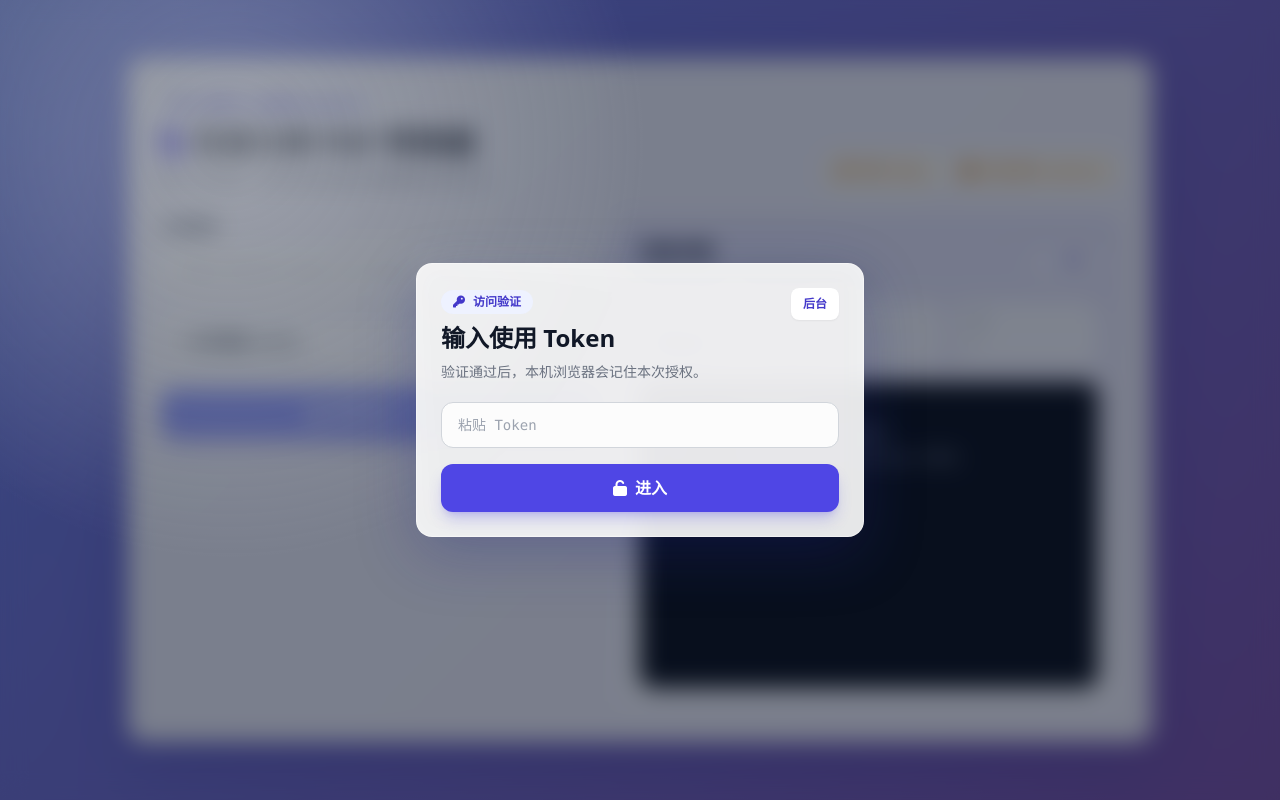
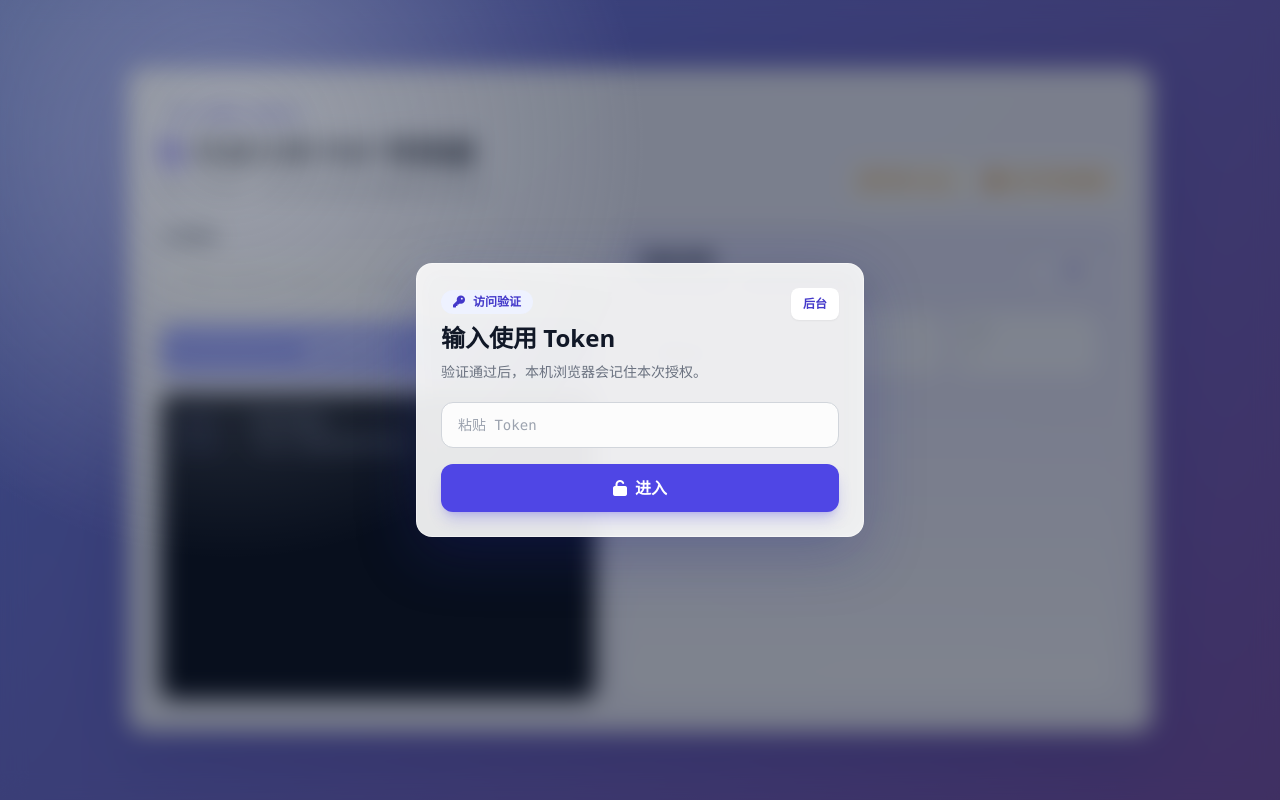
Before and after one commit to F25731/wenku, a Flask app: page / in a window 1280 px wide. Run offline with Flask 3, Linux system fonts and the light colour scheme; some libraries are stand-ins or nearby versions.

Commit message:
Simplify converter front page

```diff
--- a/templates/index.html
+++ b/templates/index.html
@@ -17,10 +17,10 @@
         *, *::before, *::after {
             box-sizing: border-box;
         }
-        main, header, section, form, aside, details, input, textarea, button {
+        main, header, section, form, aside, input, button {
             min-width: 0;
         }
-        input, textarea, button {
+        input, button {
             max-width: 100%;
         }
         .glass-card {
@@ -107,7 +107,7 @@
             <div>
                 <div class="mb-2 inline-flex items-center rounded-full bg-indigo-50 px-3 py-1 text-xs font-semibold text-indigo-700">
                     <i class="fas fa-shield-alt mr-2"></i>
-                    本地转换 · 自动读取 cookie.txt
+                    文档整理 · 授权访问
                 </div>
                 <h1 class="text-3xl font-bold text-gray-900">
                     <i class="fas fa-file-pdf text-indigo-600 mr-2"></i>百度文库 PDF 转换器
@@ -119,9 +119,9 @@
                     <i class="fas fa-key mr-2"></i>
                     等待 Token
                 </div>
-                <div id="cookieBadge" class="inline-flex items-center rounded-lg px-3 py-2 text-sm font-medium {{ 'bg-green-50 text-green-700' if has_cookie else 'bg-amber-50 text-amber-700' }}">
+                <div id="runtimeBadge" class="inline-flex items-center rounded-lg px-3 py-2 text-sm font-medium {{ 'bg-green-50 text-green-700' if has_cookie else 'bg-amber-50 text-amber-700' }}">
                     <i class="fas {{ 'fa-check-circle' if has_cookie else 'fa-circle-exclamation' }} mr-2"></i>
-                    {{ '已检测到 cookie.txt' if has_cookie else '未检测到 cookie.txt' }}
+                    {{ '运行环境就绪' if has_cookie else '运行环境待配置' }}
                 </div>
             </div>
         </header>
@@ -139,16 +139,6 @@
                     >
                 </div>
 
-                <details class="rounded-xl border border-gray-200 bg-white/70 p-4">
-                    <summary class="cursor-pointer text-sm font-semibold text-gray-700">临时覆盖 Cookie</summary>
-                    <textarea
-                        id="cookie"
-                        rows="4"
-                        placeholder="通常不用填写。只有想临时换账号时，再把 Cookie 粘贴到这里。"
-                        class="mt-3 w-full rounded-lg border border-gray-300 px-3 py-2 font-mono text-sm outline-none focus:border-indigo-500 focus:ring-2 focus:ring-indigo-500"
-                    ></textarea>
-                </details>
-
                 <button
                     type="submit"
                     id="submitBtn"
@@ -158,6 +148,17 @@
                     <span id="btnText"><i class="fas fa-lock mr-2"></i>请先验证 Token</span>
                     <div id="loader" class="loader ml-3 hidden"></div>
                 </button>
+
+                <div id="statusStream" class="status-stream rounded-xl bg-gray-950 p-4 font-mono text-xs leading-6 text-indigo-50 shadow-inner">
+                    <div class="flex min-w-0 gap-3 text-indigo-200">
+                        <span class="w-16 shrink-0 text-indigo-400">ready</span>
+                        <span>等待文库链接。</span>
+                    </div>
+                    <div class="flex min-w-0 gap-3 text-indigo-200">
+                        <span class="w-16 shrink-0 text-indigo-400">access</span>
+                        <span>Token 验证通过后即可开始。</span>
+                    </div>
+                </div>
 
                 <div id="resultBox" class="hidden rounded-xl p-4 text-sm"></div>
             </form>
@@ -189,20 +190,6 @@
                     </div>
                 </div>
 
-                <div id="statusStream" class="status-stream rounded-xl bg-gray-950 p-4 font-mono text-xs leading-6 text-indigo-50 shadow-inner">
-                    <div class="flex min-w-0 gap-3 text-indigo-200">
-                        <span class="w-16 shrink-0 text-indigo-400">ready</span>
-                        <span>等待文库链接。</span>
-                    </div>
-                    <div class="flex min-w-0 gap-3 text-indigo-200">
-                        <span class="w-16 shrink-0 text-indigo-400">access</span>
-                        <span>Token 验证通过后即可开始。</span>
-                    </div>
-                    <div class="flex min-w-0 gap-3 text-indigo-200">
-                        <span class="w-16 shrink-0 text-indigo-400">output</span>
-                        <span>完成后文件会保存到 downloads 文件夹。</span>
-                    </div>
-                </div>
             </aside>
         </section>
     </main>
@@ -460,8 +447,6 @@
             clearTimeout(pollTimer);
 
             const url = document.getElementById('url').value.trim();
-            const cookie = document.getElementById('cookie').value.trim();
-
             resultBox.classList.add('hidden');
             modeValue.textContent = '自动识别';
             pagesValue.textContent = '--';
@@ -474,7 +459,7 @@
                 const response = await fetch('/api/convert', {
                     method: 'POST',
                     headers: { 'Content-Type': 'application/json' },
-                    body: JSON.stringify({ url, cookie, token: accessToken, scope: 'web' })
+                    body: JSON.stringify({ url, token: accessToken, scope: 'web' })
                 });
                 const data = await response.json();
                 if (!response.ok) {
```
